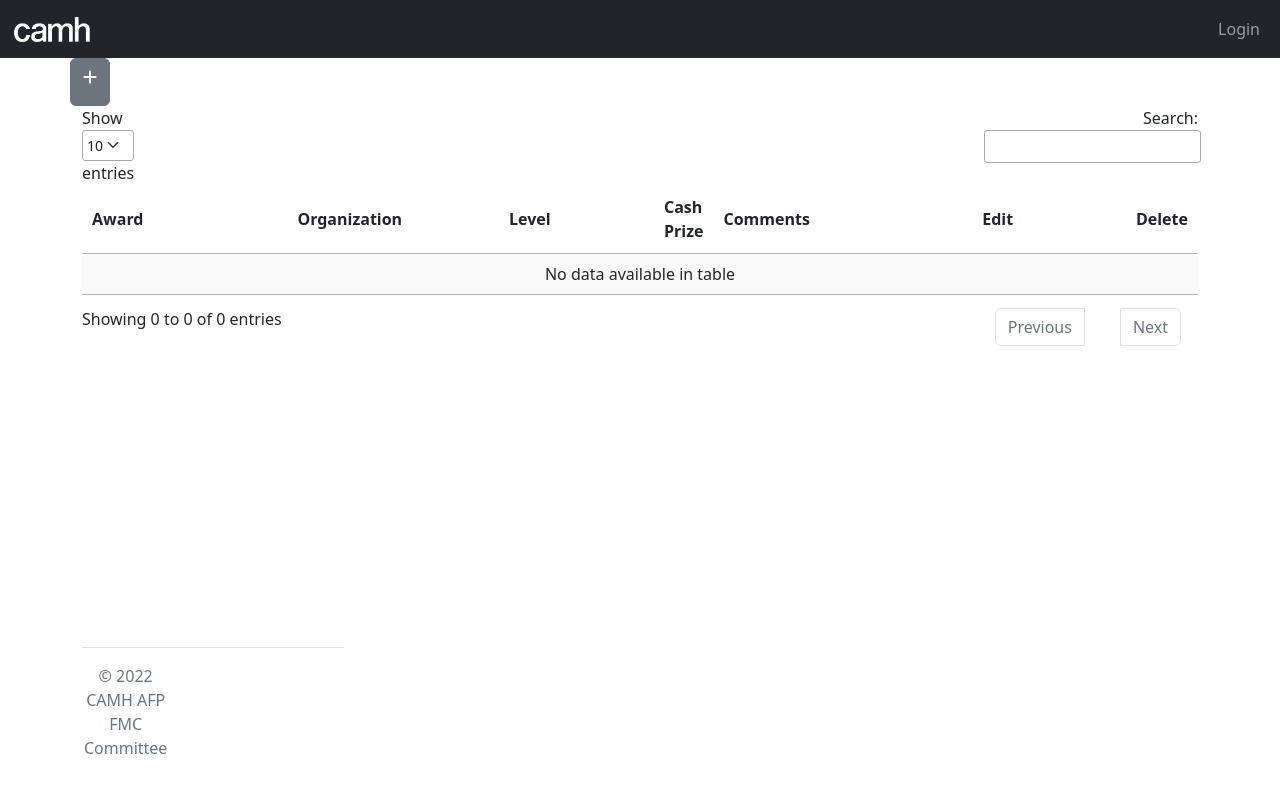
After one commit to josephmje/afp_app, a Django app: page /awards in a window 1280 px wide. The commit adds this page. Run offline with Django 4.2, Linux system fonts and the light colour scheme; data that the repository does not hold is empty; some libraries are stand-ins or nearby versions.

Commit message:
update awards forms

```diff
--- a/afp_app/claims/urls.py
+++ b/afp_app/claims/urls.py
@@ -3,9 +3,10 @@ from django.urls import path
 from . import views
 
 urlpatterns = [
+    # Home
     path("", views.home, name="home"),
-    # path("award/", views.AwardListView.as_view(), name="awards"),
-    path("award/add/", views.create_award, name="create_award"),
-    path("award/<str:pk>/", views.update_award, name="update_award"),
-    path("award/delete/<str:pk>/", views.delete_award, name="delete_award"),
+    # View entered awards
+    path("awards", views.list_awards, name="award_list"),
+    # Add award
+    path("add_award", views.add_award, name="add_award"),
 ]
--- a/afp_app/claims/views.py
+++ b/afp_app/claims/views.py
@@ -2,68 +2,76 @@ from django.shortcuts import render, redirect, get_object_or_404
 from django.views.generic import DetailView, ListView
 from django.contrib.auth.decorators import login_required
 from django.contrib.auth import login, logout, authenticate
+from django.http import HttpResponseRedirect
+from django.contrib import messages
 
 from afp_app.claims.models import Award
-from afp_app.claims.forms import AwardForm, PromotionForm
+from afp_app.claims.forms import AwardForm
+
+
+def list_awards(request):
+    award_list = Award.objects.all()
+    return render(request, "claims/awards/awards.html", {"awards": award_list})
 
 
 @login_required(login_url="/accounts/login")
 def home(request):
     """View function for home page of site."""
 
-    # Generate counts of some of the main objects
-    num_awards = Award.objects.all().count()
-
-    context = {
-        "num_awards": num_awards,
-    }
-
-    return render(request, "home.html", context=context)
+    all_award = Award.objects.all().order_by("-created_at")
+    return render(request, "home.html", {"award": all_award})
 
 
-class AwardListView(ListView):
-    """Generic class-based view for a list of awards."""
+#    # Generate counts of some of the main objects
+#    num_awards = Award.objects.all().count()
 
-    model = Award
-    context_object_name = "award_list"
-    paginate_by = 10
+#    context = {
+#        "num_awards": num_awards,
+#    }
+
+#    return render(request, "home.html", context=context)
 
 
-class AwardDetailView(DetailView):
-    model = Award
-
-
-@login_required(login_url="/accounts/login")
-def create_award(request):
+def add_award(request):
     if request.method == "POST":
         form = AwardForm(request.POST)
         if form.is_valid():
             award = form.save(commit=False)
             award.user_id = request.user
             award.save()
-            return redirect("/")
+            return redirect("/awards")
     else:
         form = AwardForm()
 
     return render(request, "claims/awards/add_award.html", {"form": form})
 
 
-@login_required(login_url="/accounts/login")
-def update_award(request, pk):
-    award = Award.objects.get(id=pk)
-    form = AwardForm(instance=award)
+def view_award(request, uid):
+    award = Award.objects.get(uid=uid)
+    if award != None:
+        return render(
+            request, "claims/awards/edit_award.html", {"award": award}
+        )
 
+
+def edit_award(request, uid):
+    award = Award.objects.get(id=uid)
     if request.method == "POST":
-        form = AwardForm(request.POST, instance=award)
-        if form.is_valid():
-            form.save()
-            return redirect("/")
-    else:
-        form = AwardForm()
+        award = Award.objects.get(id=request.POST.get("uid"))
+        if award != None:
+            form = AwardForm(request.POST)
+            if form.is_valid():
+                form.save()
+                messages.success(request, "Award updated sucessfully!")
+                return redirect("/awards")
+            else:
+                form = AwardForm()
 
     return render(request, "claims/awards/add_award.html", {"form": form})
 
 
-def delete_award(request, pk):
-    context = {}
-    return render(request, "claims/awards/delete.html", context)
+def delete_award(request, uid):
+    award = Award.objects.get(id=uid)
+    award.delete()
+    messages.success(request, "Award deleted successfully!")
+    return redirect("/awards")
--- a/afp_app/static/css/main.css
+++ b/afp_app/static/css/main.css
@@ -1,3 +1,46 @@
+/* ---------------------------------------
+# Start configuration
+---------------------------------------- */
+html,
+body {
+    height: 100%;
+    margin: 0;
+    max-width: 100%;
+    padding-bottom: 70px;
+    display: flex;
+    flex-direction: column;
+}
+
+/* ---------------------------------------
+# Keep footer at bottom of page
+---------------------------------------- */
+.wrapper {
+    min-height: 100%;
+    margin-bottom: -50px;
+}
+header {
+    min-height: 50px;
+}
+footer {
+    position: fixed;
+    bottom: 0;
+    min-height: 50px;
+    margin-top: auto;
+}
+
+$theme-colors: (
+    "primary": $primary,
+    "secondary": $secondary,
+    "success": $success,
+    "info": $info,
+    "warning": $warning,
+    "danger": $danger,
+    "light": $light,
+    "dark": $dark
+);
+
+
+
 :root {
     /* Site color defaults are defined here! */
     --light-text: #F8F8F8;
--- a/afp_app/templates/base_generic.html
+++ b/afp_app/templates/base_generic.html
@@ -6,27 +6,59 @@
     <meta charset="UTF-8" />
     <meta http-equiv="X-UA-Compatible" content="IE=edge" />
     <meta name="viewport" content="width=device-width, initial-scale=1.0" />
-    <link href="{% static 'css/main.css' %}" rel="stylesheet" />
-    <link
-      href="https://cdn.jsdelivr.net/npm/bootstrap@5.2.0/dist/css/bootstrap.min.css"
-      rel="stylesheet"
-      integrity="sha384-gH2yIJqKdNHPEq0n4Mqa/HGKIhSkIHeL5AyhkYV8i59U5AR6csBvApHHNl/vI1Bx"
-      crossorigin="anonymous"
-    />
-    {% include "navbar.html" %}
-    <title>AFP{% if title %}: {{ title }}{% endif %}</title>
+    <!-- Bootstrap 5 CSS -->
+    <link href="https://cdn.jsdelivr.net/npm/bootstrap@5.2.0/dist/css/bootstrap.min.css" rel="stylesheet"
+      integrity="sha384-gH2yIJqKdNHPEq0n4Mqa/HGKIhSkIHeL5AyhkYV8i59U5AR6csBvApHHNl/vI1Bx" crossorigin="anonymous" />
+    <!-- FontAwesome -->
+    <link rel="stylesheet" href="https://cdnjs.cloudflare.com/ajax/libs/font-awesome/6.2.0/css/all.min.css"
+      integrity="sha512-xh6O/CkQoPOWDdYTDqeRdPCVd1SpvCA9XXcUnZS2FmJNp1coAFzvtCN9BmamE+4aHK8yyUHUSCcJHgXloTyT2A=="
+      crossorigin="anonymous" referrerpolicy="no-referrer" />
+    <!-- Favicon -->
+
+    <!-- DataTables CSS-->
+    <link href="https://cdn.datatables.net/1.12.1/css/jquery.dataTables.min.css" rel="stylesheet" />
+    <!-- Static CSS -->
+    <link href={% static "css/main.css" %} rel="stylesheet" />
+
+    <title>{% block title %} AFP {% endblock title %}</title>
   </head>
   <body>
+    {% include "navbar.html" %}
     <div class="container">
-      <div class="row">
-        {% block content %} {% endblock %}
-      </div>
+      <div class="row">{% block content %} {% endblock %}</div>
     </div>
-    {% include "footer.html" %}
+    <div class="container">
+      <footer class="d-flex flex-wrap justify-content-between align-items-center py-3 my-4 border-top">
+        <div class="col-md-4 d-flex align-items-center">
+          <span class="text-center text-muted">&copy; 2022 CAMH AFP FMC Committee</span>
+        </div>
+      </footer>
+    </div>
+    <!-- Bootstrap 5 JS -->
     <script
       src="https://cdn.jsdelivr.net/npm/bootstrap@5.2.0/dist/js/bootstrap.bundle.min.js"
       integrity="sha384-A3rJD856KowSb7dwlZdYEkO39Gagi7vIsF0jrRAoQmDKKtQBHUuLZ9AsSv4jD4Xa"
-      crossorigin="anonymous"
-    ></script>
+      crossorigin="anonymous">
+    </script>
+    <!-- Jquery -->
+    <script src="https://code.jquery.com/jquery-3.6.1.min.js"></script>
+    <!-- DataTables JS-->
+    <script src="https://cdn.datatables.net/1.12.1/js/jquery.dataTables.min.js"></script>
+    <script src="https://cdn.datatables.net/1.12.1/js/dataTables.bootstrap5.min.js"></script>
+
+    <!-- DataTables script -->
+    <script>
+      $("#awards").DataTable({
+        //DataTables config
+        paging: true, // pagination
+        pageLength: 10, // data per page
+        lengthChange: true, // show entries per page
+        autoWidth: true, // control auto width on columns
+        searching: true, // add search bar
+        bInfo: true, // info on footer
+        bSort: false // filter a to z and z to a
+      })
+    </script>
+
   </body>
 </html>
--- /dev/null
+++ b/afp_app/templates/claims/awards/awards.html
@@ -0,0 +1,45 @@
+{% extends "base_generic.html" %}
+
+{% block title %} Awards {% endblock title %}
+
+{% block content %}
+<br><br>
+
+<a href="/add_award" class="btn btn-secondary" style="width: 40px;" title="Add award">
+  <i class="fas fa-plus"></i>
+</a>
+
+<table id="awards" class="display" style="width:100%">
+  <thead>
+    <tr>
+      <th style="width: 20%;">Award</th>
+      <th style="width: 20%;">Organization</th>
+      <th style="width: 15%;">Level</th>
+      <th style="width: 5%;">Cash Prize</th>
+      <th style="width: 25%;">Comments</th>
+      <th style="width: 25%;">Edit</th>
+      <th style="width: 25%;">Delete</th>
+    </tr>
+  </thead>
+  {% for award in awards %}
+  <tr>
+    <td>{{ award.name }}</td>
+    <td>{{ award.organization }}</td>
+    <td>{{ award.award_level }}</td>
+    <td>{{ award.cash_prize }}</td>
+    <td>{{ award.comments }}</td>
+    <td>
+      <a href="/award/{{ award.id }}" class="btn btn-secondary" title="Edit award">
+        <i class="fas fa-pen"></i>
+      </a>
+    </td>
+    <td>
+      <a href="/delete_award/{{ award.id }}" class="btn btn-secondary" title="Delete award">
+        <i class="fas fa-trash-alt"></i>
+      </a>
+    </td>
+  </tr>
+  {% endfor %}
+</table>
+
+{% endblock %}
--- a/afp_app/templates/navbar.html
+++ b/afp_app/templates/navbar.html
@@ -1,5 +1,6 @@
 {% load static %}
 
+<header>
   <nav class="navbar navbar-expand-lg navbar-dark bg-dark">
     <div class="container-fluid">
       <a class="navbar-brand" href="#">
@@ -24,10 +25,10 @@
         {% if user.is_authenticated %}
         <ul class="navbar-nav me-auto mb-2 mb-lg-0">
           <li class="nav-item">
-          <a class="nav-link active" aria-current="page" href="#">Home</a>
+            <a class="nav-link" href="/">Home</a>
           </li>
           <li class="nav-item">
-          <a class="nav-link" href="#">Awards</a>
+            <a class="nav-link" href="{% url 'award_list' %}">Awards</a>
           </li>
           <li class="nav-item">
             <a class="nav-link" href="#">Promotion</a>
@@ -85,3 +86,4 @@
       </div>
     </div>
   </nav>
+</header>
```
Also changed, not shown: afp_app/claims/mixins.py (+9 -1 lines), afp_app/claims/models.py (+11 -17 lines), afp_app/templates/claims/awards/award_list.html (deleted, +0 -16 lines), afp_app/templates/claims/awards/edit_award.html (added, +26 -0 lines), afp_app/templates/footer.html (+9 -5 lines), 1 other file. Lines whose indentation alone changed are shown as unchanged.
